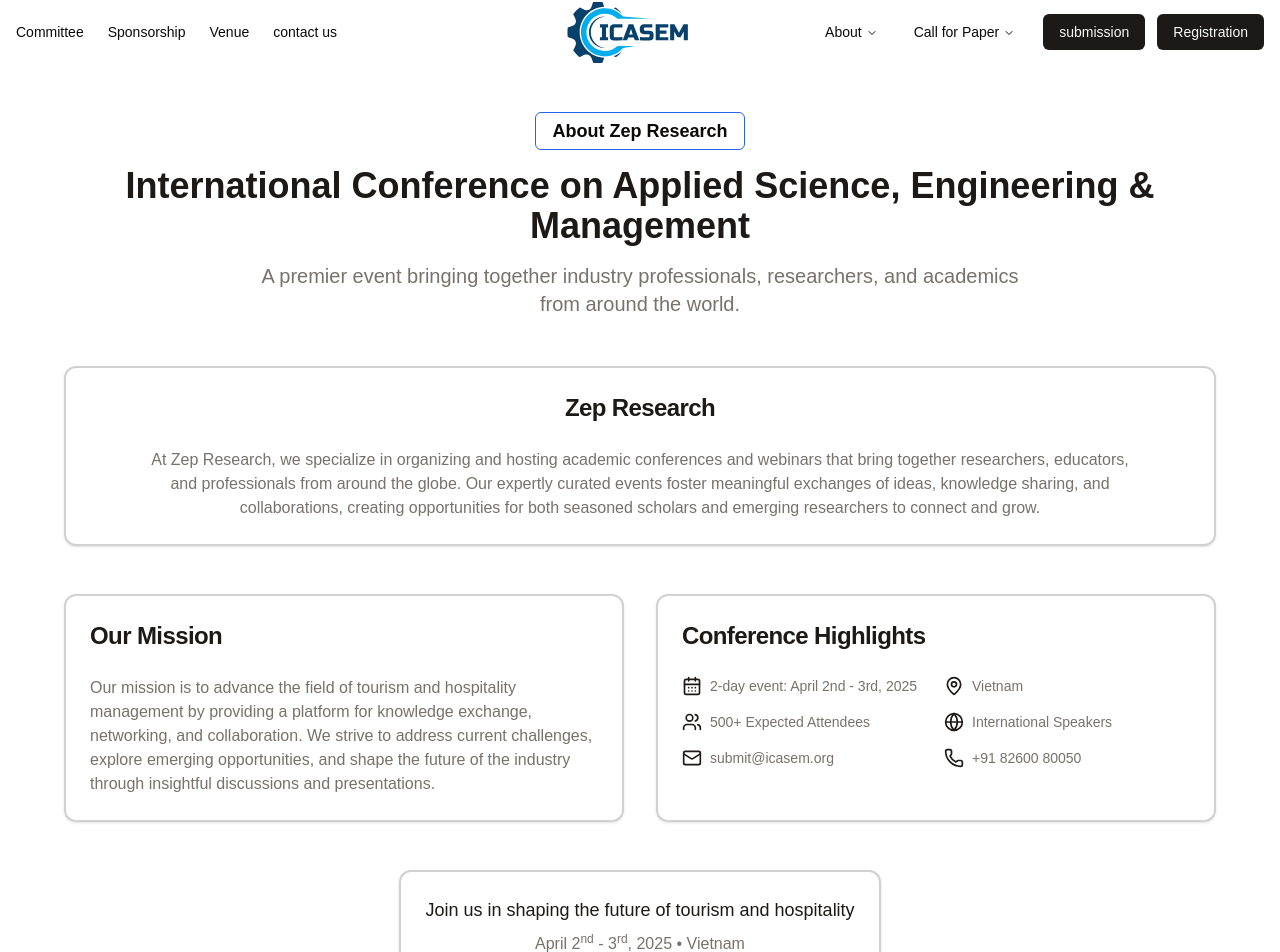
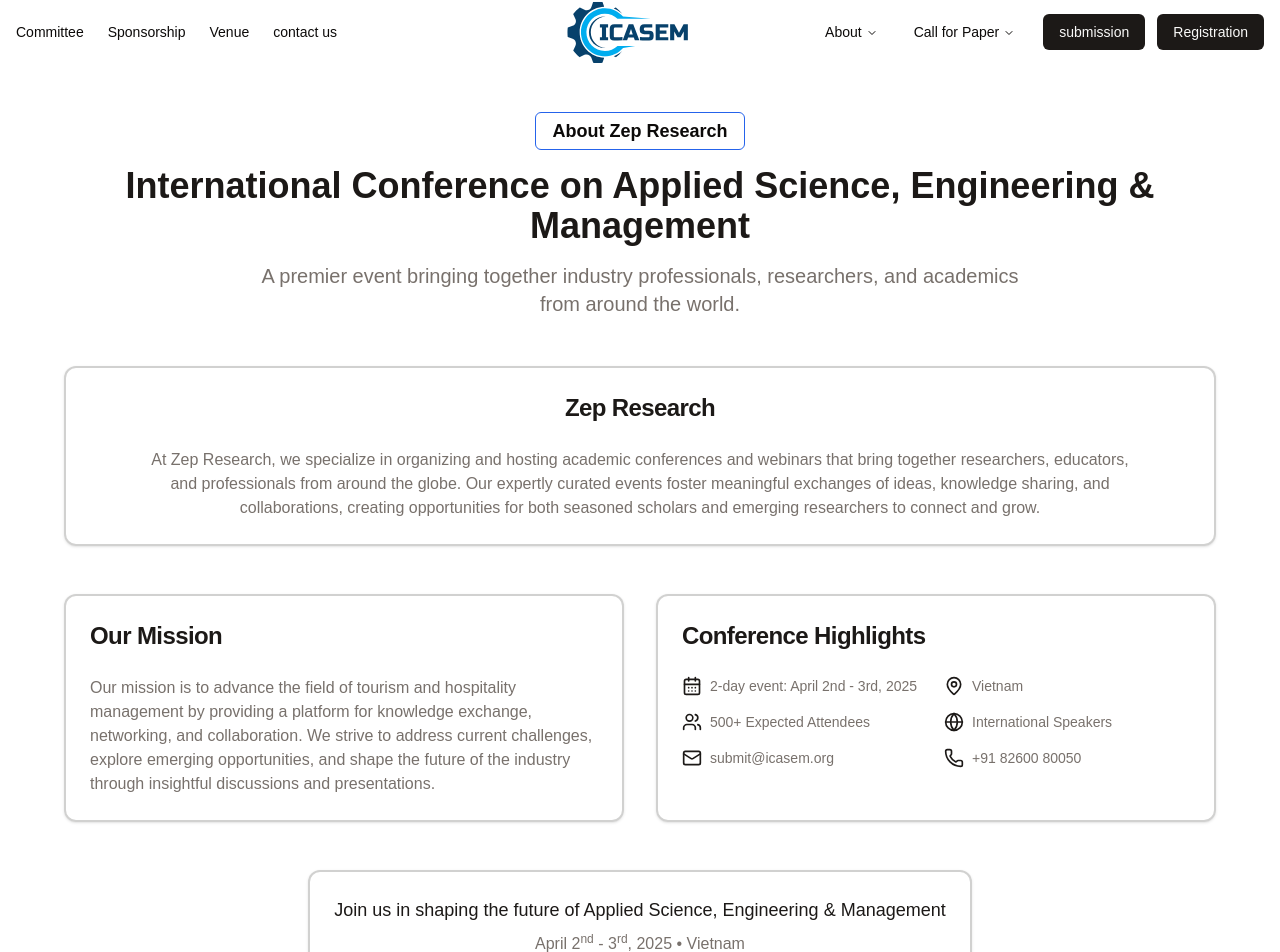
Before and after one commit to ZepResearch/iceasem, a Next.js app: page /about-organizers in a window 1280 px wide. Shown: the top 952 px of the page. Built offline with nearby package versions, Linux system fonts and the light colour scheme.

Commit message:
content fix

```diff
--- a/src/app/(pages)/about-organizers/Content.jsx
+++ b/src/app/(pages)/about-organizers/Content.jsx
@@ -111,7 +111,7 @@
           <Card className="bg-white/50 backdrop-blur-sm border-2 border-primary/20 inline-block">
             <CardContent className="p-6">
               <CardDescription className="text-lg font-medium text-primary mb-2">
-                Join us in shaping the future of tourism and hospitality
+                Join us in shaping the future of Applied Science, Engineering & Management
               </CardDescription>
               <p className="text-muted-foreground">
               April  2<sup>nd</sup> - 3<sup>rd</sup>, 2025 • Vietnam
```
